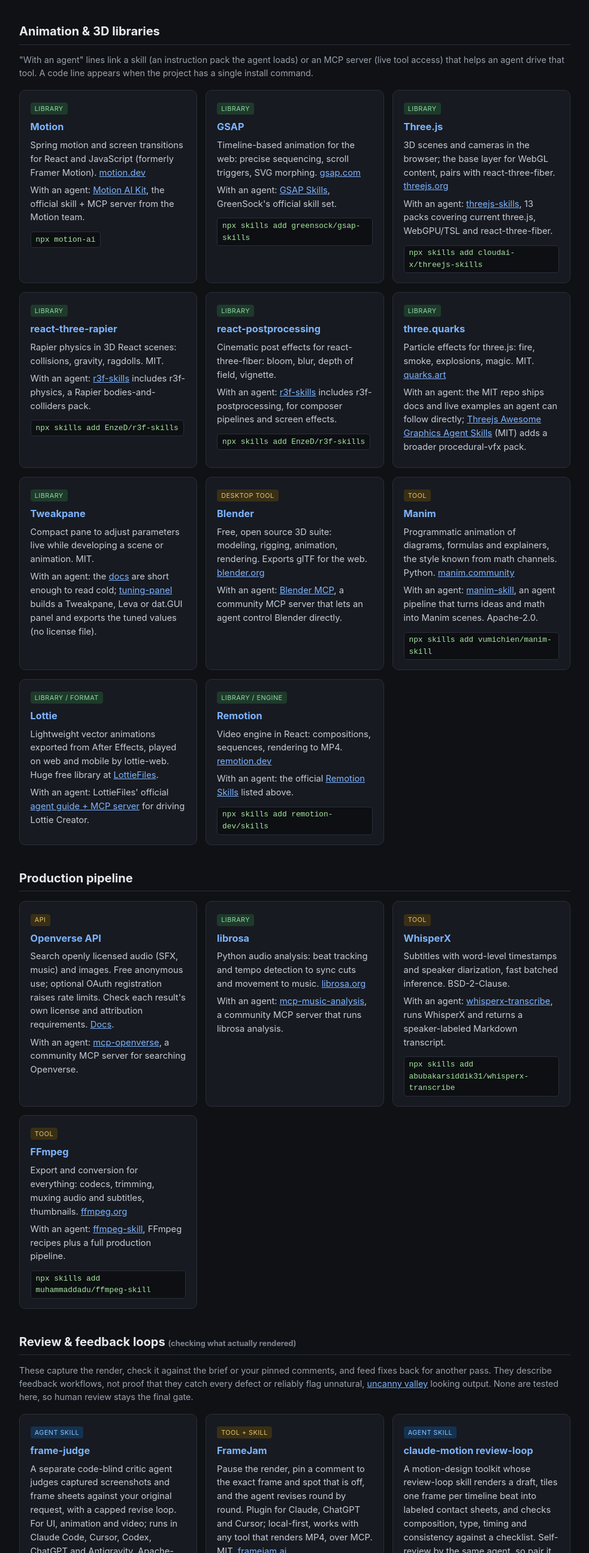
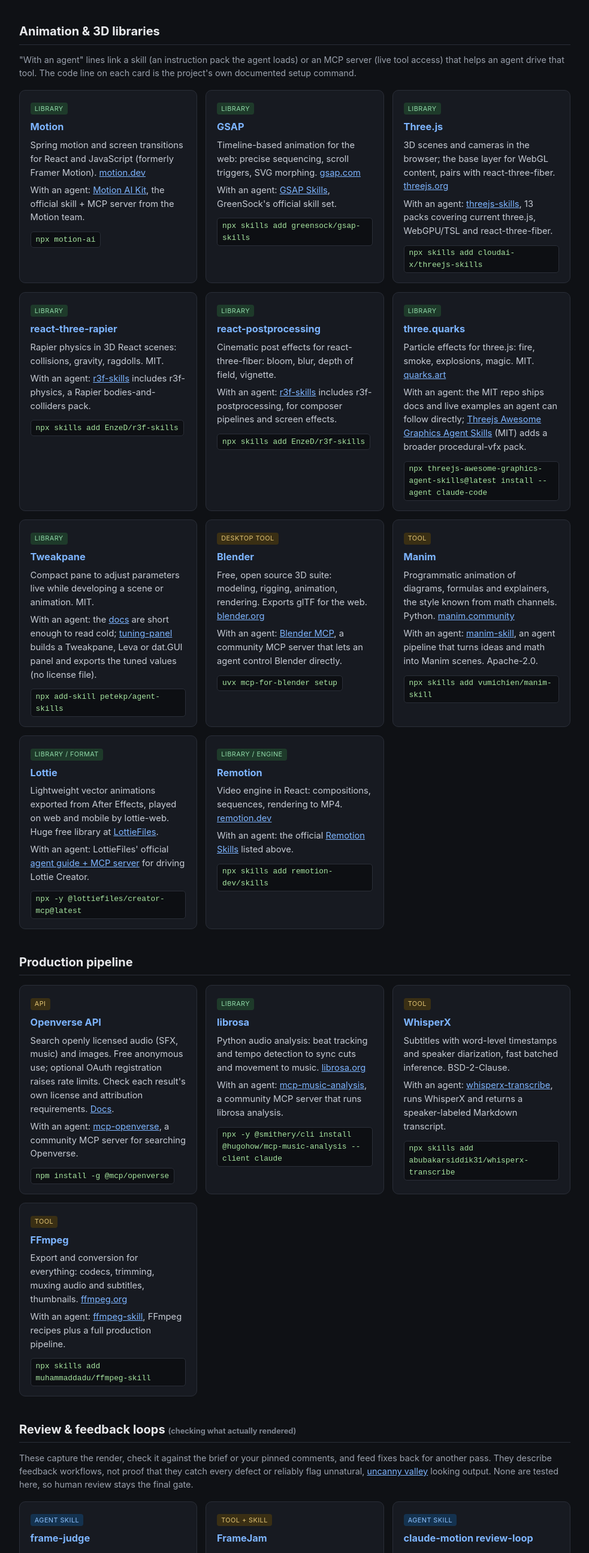
Before and after one commit to irvan-putra/skills, a plain HTML site: page motion/index.html in a window 1280 px wide. Shown: the part 837-3426 px from the top of the page at 60% size, without its empty margins (148-1131 px from the left). Drawn offline with Linux system fonts and the light colour scheme.

Commit message:
Show documented setup command on every motion page card

```diff
--- a/motion/index.html
+++ b/motion/index.html
@@ -72,7 +72,7 @@
   </div>
 
   <h2>Animation &amp; 3D libraries</h2>
-  <p class="note">"With an agent" lines link a skill (an instruction pack the agent loads) or an MCP server (live tool access) that helps an agent drive that tool. A code line appears when the project has a single install command.</p>
+  <p class="note">"With an agent" lines link a skill (an instruction pack the agent loads) or an MCP server (live tool access) that helps an agent drive that tool. The code line on each card is the project's own documented setup command.</p>
   <div class="grid">
     <div class="card">
       <span class="tag lib">library</span>
@@ -114,18 +114,21 @@
       <h3><a href="https://github.com/Alchemist0823/three.quarks">three.quarks</a></h3>
       <p>Particle effects for three.js: fire, smoke, explosions, magic. MIT. <a href="https://quarks.art">quarks.art</a></p>
       <p>With an agent: the MIT repo ships docs and live examples an agent can follow directly; <a href="https://github.com/scottstts/Threejs-Awesome-Graphics-Agent-Skills">Threejs Awesome Graphics Agent Skills</a> (MIT) adds a broader procedural-vfx pack.</p>
+      <code>npx threejs-awesome-graphics-agent-skills@latest install --agent claude-code</code>
     </div>
     <div class="card">
       <span class="tag lib">library</span>
       <h3><a href="https://github.com/cocopon/tweakpane">Tweakpane</a></h3>
       <p>Compact pane to adjust parameters live while developing a scene or animation. MIT.</p>
       <p>With an agent: the <a href="https://tweakpane.github.io/docs/">docs</a> are short enough to read cold; <a href="https://github.com/petekp/agent-skills">tuning-panel</a> builds a Tweakpane, Leva or dat.GUI panel and exports the tuned values (no license file).</p>
+      <code>npx add-skill petekp/agent-skills</code>
     </div>
     <div class="card">
       <span class="tag tool">desktop tool</span>
       <h3><a href="https://github.com/blender/blender">Blender</a></h3>
       <p>Free, open source 3D suite: modeling, rigging, animation, rendering. Exports glTF for the web. <a href="https://www.blender.org">blender.org</a></p>
       <p>With an agent: <a href="https://github.com/ahujasid/mcp-for-blender">Blender MCP</a>, a community MCP server that lets an agent control Blender directly.</p>
+      <code>uvx mcp-for-blender setup</code>
     </div>
     <div class="card">
       <span class="tag tool">tool</span>
@@ -139,6 +142,7 @@
       <h3><a href="https://github.com/airbnb/lottie-web">Lottie</a></h3>
       <p>Lightweight vector animations exported from After Effects, played on web and mobile by lottie-web. Huge free library at <a href="https://lottiefiles.com">LottieFiles</a>.</p>
       <p>With an agent: LottieFiles' official <a href="https://creator.lottiefiles.com/agents.md">agent guide + MCP server</a> for driving Lottie Creator.</p>
+      <code>npx -y @lottiefiles/creator-mcp@latest</code>
     </div>
     <div class="card">
       <span class="tag lib">library / engine</span>
@@ -156,12 +160,14 @@
       <h3><a href="https://api.openverse.org/v1/">Openverse API</a></h3>
       <p>Search openly licensed audio (SFX, music) and images. Free anonymous use; optional OAuth registration raises rate limits. Check each result's own license and attribution requirements. <a href="https://docs.openverse.org">Docs</a>.</p>
       <p>With an agent: <a href="https://github.com/neno-is-ooo/mcp-openverse">mcp-openverse</a>, a community MCP server for searching Openverse.</p>
+      <code>npm install -g @mcp/openverse</code>
     </div>
     <div class="card">
       <span class="tag lib">library</span>
       <h3><a href="https://github.com/librosa/librosa">librosa</a></h3>
       <p>Python audio analysis: beat tracking and tempo detection to sync cuts and movement to music. <a href="https://librosa.org">librosa.org</a></p>
       <p>With an agent: <a href="https://github.com/hugohow/mcp-music-analysis">mcp-music-analysis</a>, a community MCP server that runs librosa analysis.</p>
+      <code>npx -y @smithery/cli install @hugohow/mcp-music-analysis --client claude</code>
     </div>
     <div class="card">
       <span class="tag tool">tool</span>
@@ -198,11 +204,14 @@
       <span class="tag skill">agent skill</span>
       <h3><a href="https://github.com/whaleyxbt/claude-motion">claude-motion review-loop</a></h3>
       <p>A motion-design toolkit whose review-loop skill renders a draft, tiles one frame per timeline beat into labeled contact sheets, and checks composition, type, timing and consistency against a checklist. Self-review by the same agent, so pair it with your own look. MIT.</p>
+      <code>git clone https://github.com/whaleyxbt/claude-motion && cd claude-motion && npm install && npm run build</code>
     </div>
     <div class="card">
       <span class="tag tool">MCP servers</span>
       <h3><a href="https://github.com/microsoft/playwright-mcp">Playwright MCP</a> / <a href="https://github.com/ChromeDevTools/chrome-devtools-mcp">Chrome DevTools MCP</a></h3>
       <p>The capture plumbing behind web review loops: an agent drives a real browser, screenshots pages and captures animation states, so there are actual frames to judge. Official servers from Microsoft and Google, both Apache-2.0.</p>
+      <code>npx @playwright/mcp@latest</code>
+      <code>npx -y chrome-devtools-mcp@latest</code>
     </div>
   </div>
 
```
